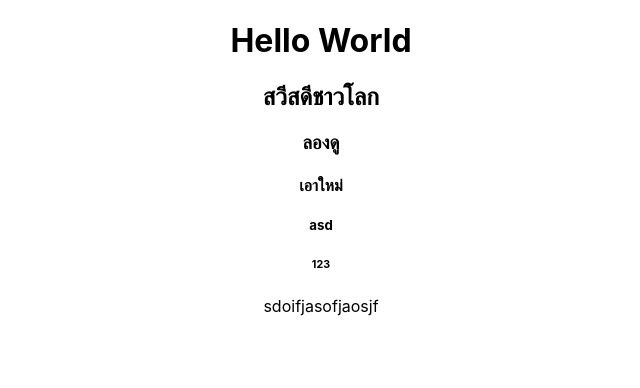
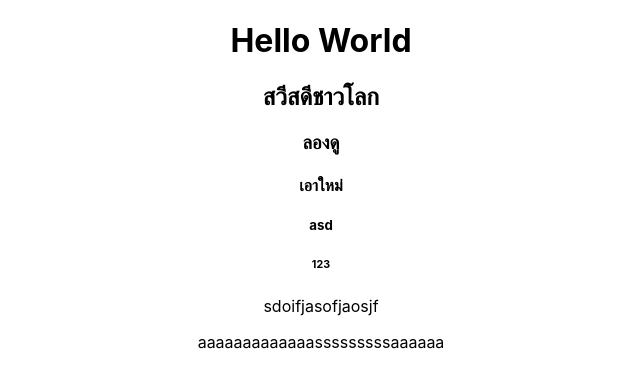
Before and after one commit to Puthinart-S/test-react, a React (Create React App) app: page / in a window 1280 px wide. Shown: the top 388 px of the page, without its empty margins (319-959 px from the left). Built offline with nearby package versions, Linux system fonts and the light colour scheme.

Commit message:
aaasssaaa

```diff
--- a/src/App.js
+++ b/src/App.js
@@ -11,6 +11,7 @@ function App() {
       <h5>asd</h5>
       <h6>123</h6>
       <p>sdoifjasofjaosjf</p>
+      <p>aaaaaaaaaaaaasssssssssaaaaaa</p>
     </div>
   );
 }
```
